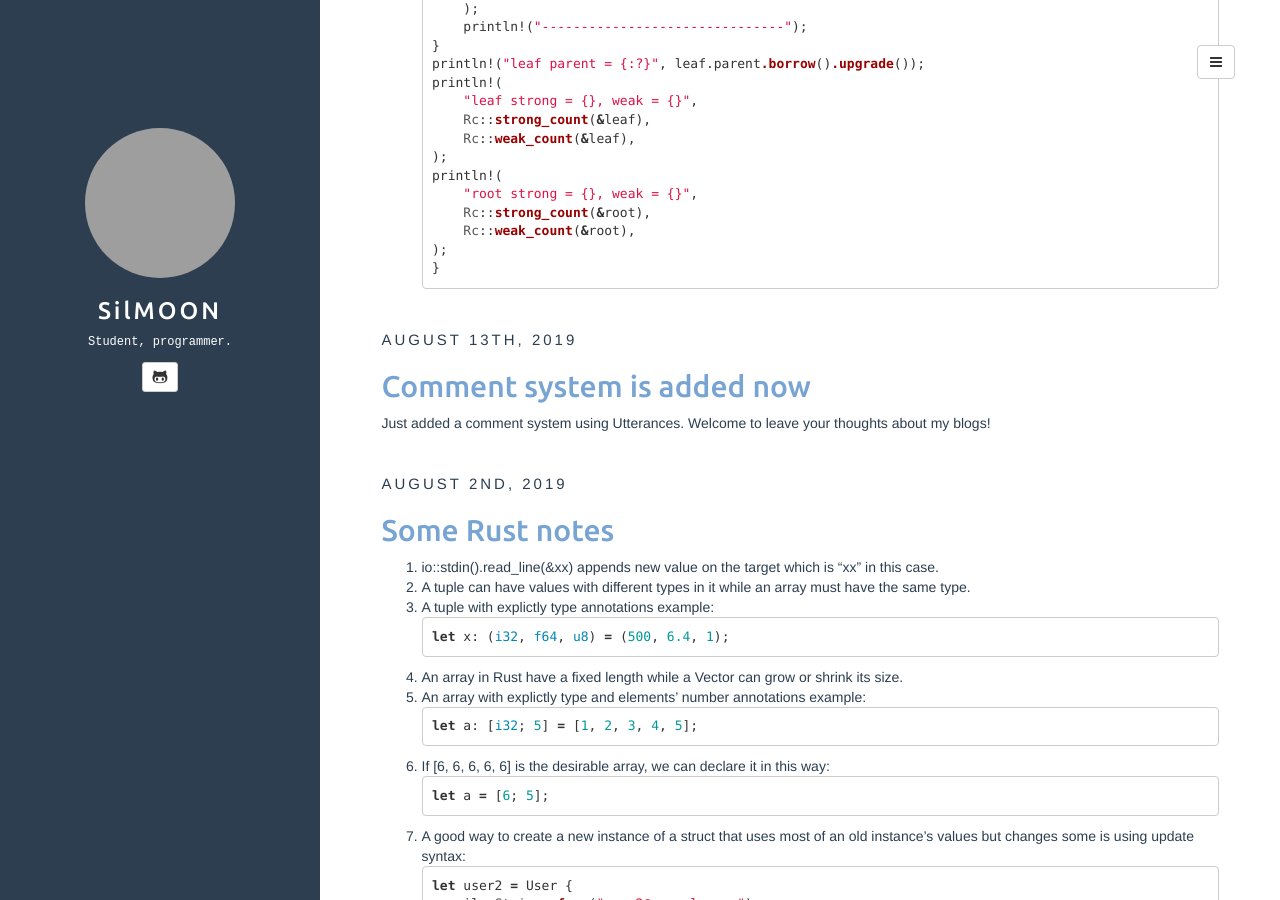
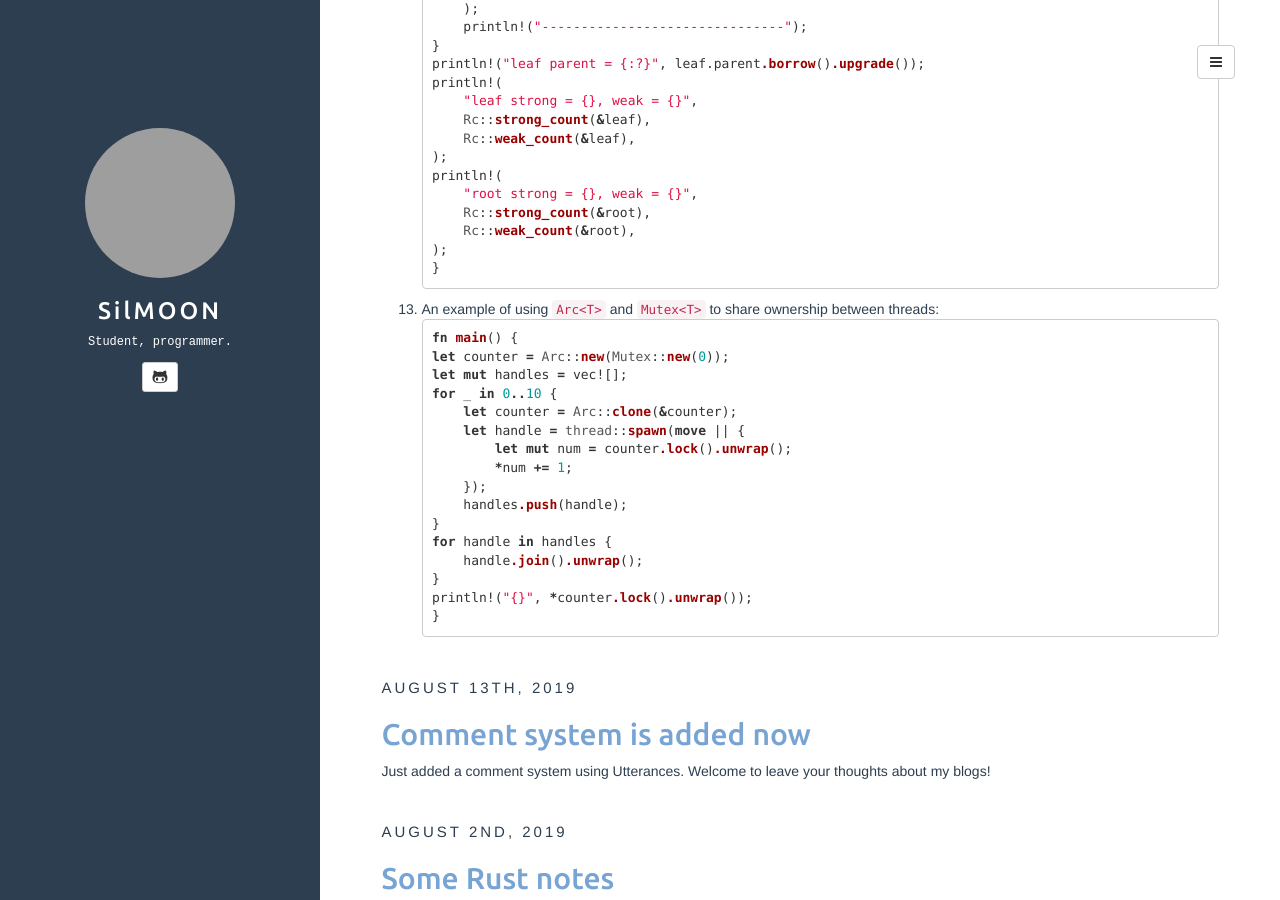
Before and after one commit to SilMOON/silmoon.github.io, a Jekyll site: the page built from index.html, in a window 1280 px wide and 900 px high, scrolled down 3396 px. Built offline with Jekyll 4.4.1, drawn with Linux system fonts in a browser that asks for light colours; the list of posts is cut into pages by our own code; some of the changed text lies outside the part shown; grey boxes are pictures that could not be loaded.

Commit message:
update post

````diff
--- a/_posts/2019-09-04-some-rust-notes-ii.md
+++ b/_posts/2019-09-07-some-rust-notes-ii.md
@@ -191,3 +191,22 @@ fn main() {
     );
 }
 ```
+13. An example of using `Arc<T>` and `Mutex<T>` to share ownership between threads:
+```rust
+fn main() {
+    let counter = Arc::new(Mutex::new(0));
+    let mut handles = vec![];
+    for _ in 0..10 {
+        let counter = Arc::clone(&counter);
+        let handle = thread::spawn(move || {
+            let mut num = counter.lock().unwrap();
+            *num += 1;
+        });
+        handles.push(handle);
+    }
+    for handle in handles {
+        handle.join().unwrap();
+    }
+    println!("{}", *counter.lock().unwrap());
+}
+```
````
